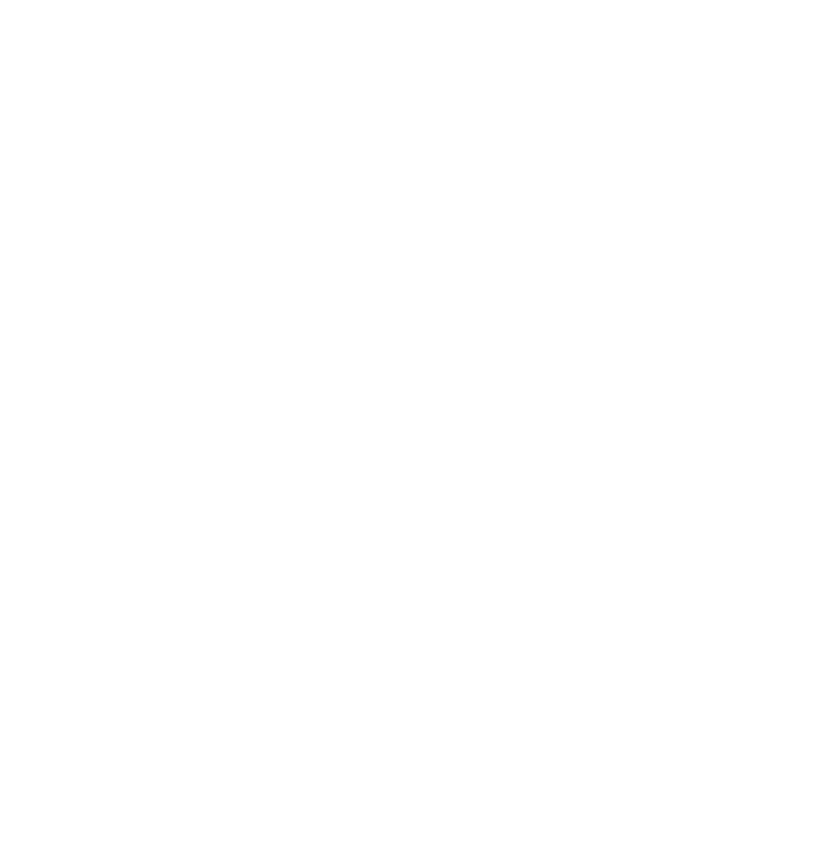
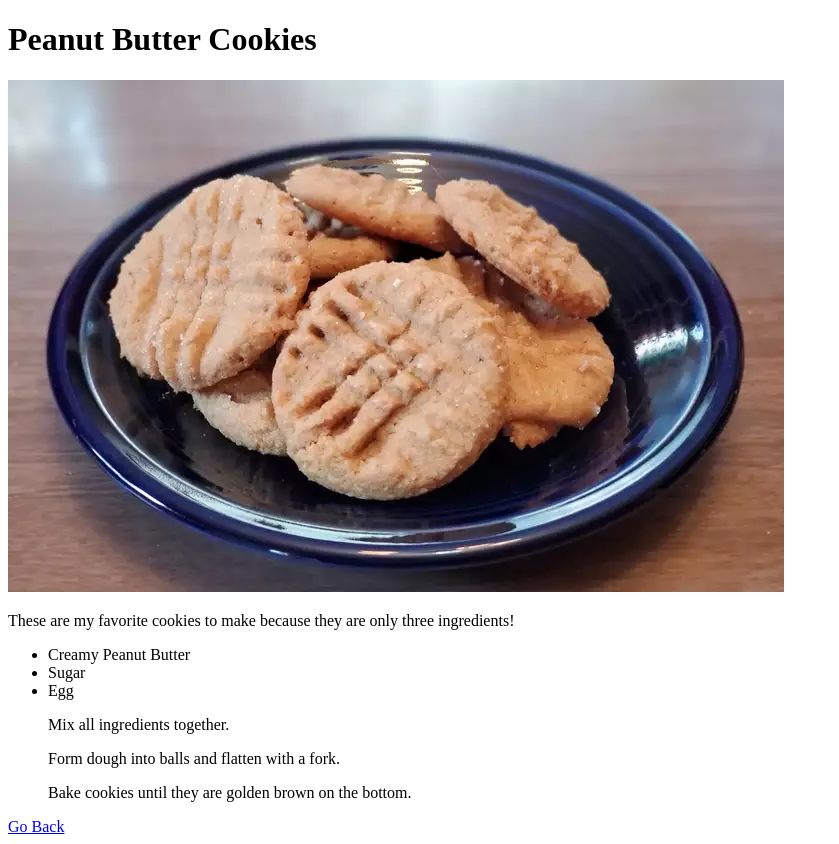
Before and after one commit to dmoore0214/odin-recipes, a plain HTML site: page recipes/peanutbuttercookies.html in a window 1280 px wide. Shown: the whole page, without its empty margins (0-839 px from the left). Before the commit the page ends 800 px from the top, so only its background shows below. Drawn offline with Linux system fonts and the light colour scheme.

Commit message:
added return to biscuitsgravy added return to peanutbuttercookies

```diff
--- a/recipes/peanutbuttercookies.html
+++ b/recipes/peanutbuttercookies.html
@@ -0,0 +1,27 @@
+<!DOCTYPE html>
+<html lang="en">
+
+<head>
+    <meta charset="UTF-8">
+    <meta name="viewport" content="width=device-width, initial-scale=1.0">
+    <title>Peanut Butter Cookies</title>
+</head>
+
+<body>
+    <h1>Peanut Butter Cookies</h1>
+    <img src="/recipes/pbcookies.jpg" alt="Peanut Butter Cookies">
+    <p>These are my favorite cookies to make because they are only three ingredients!</p>
+
+    <ul>
+        <li>Creamy Peanut Butter</li>
+        <li>Sugar</li>
+        <li>Egg</li>
+    </ul>
+
+    <ol>Mix all ingredients together.</ol>
+    <ol>Form dough into balls and flatten with a fork.</ol>
+    <ol>Bake cookies until they are golden brown on the bottom.</ol>
+    <a href="/index.html">Go Back</a>
+</body>
+
+</html>
```
Also changed, not shown: index.html (+1 -1 lines), recipes/biscuitsgravy.html (+1 -0 lines).
